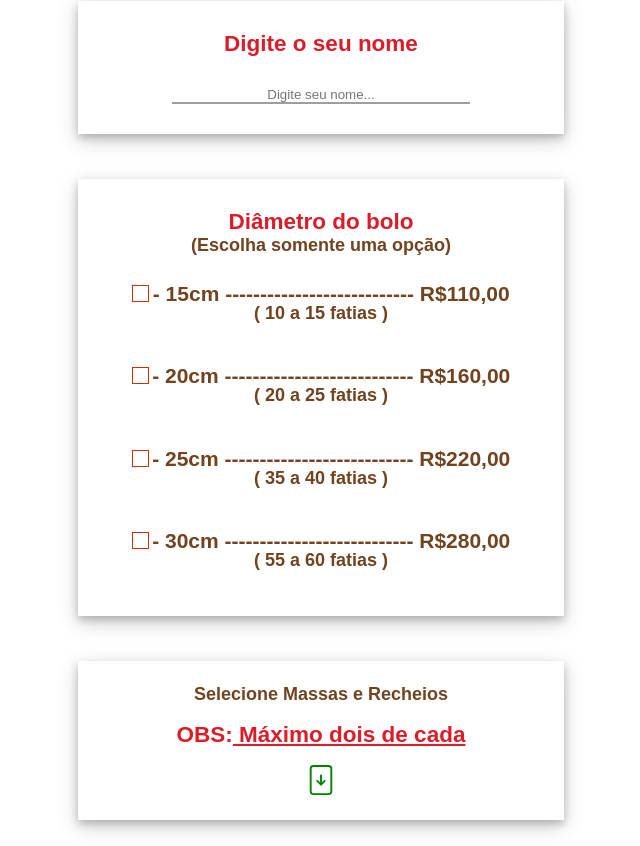
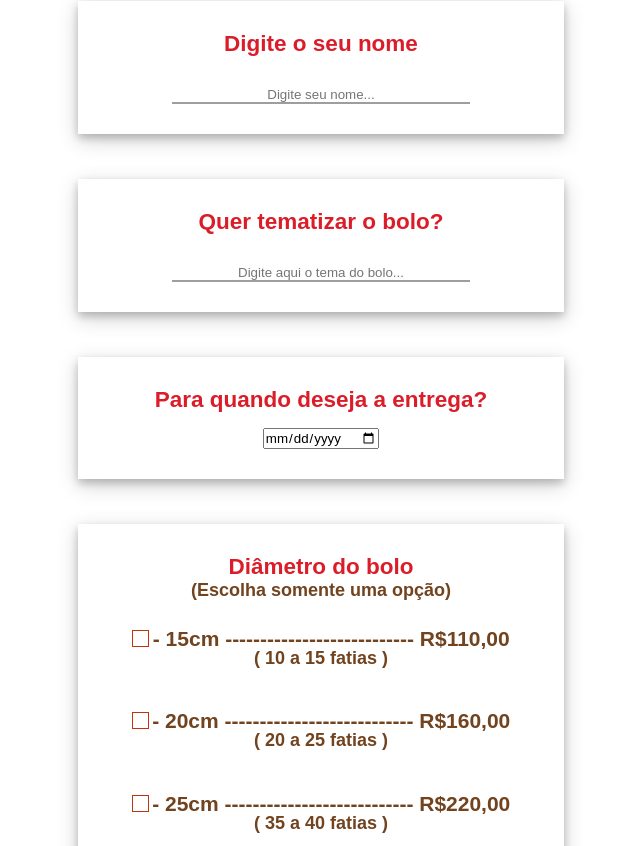
Before and after one commit to Ricardo-1991/jeisle-cakes-form, a React (Vite) app: page / in a window 1280 px wide. Shown: the part 614-1460 px from the top of the page, without its empty margins (319-959 px from the left). Built offline with nearby package versions, Linux system fonts and the light colour scheme.

Commit message:
adicionando feature de previsão de entrega do bolo e se o bolo é tematizado ou não.

```diff
--- a/src/components/Form/ComponentForm.jsx
+++ b/src/components/Form/ComponentForm.jsx
@@ -74,16 +74,21 @@ const aditionalFilling = {
 
 export function ComponentForm() {
   const inputName = useRef(false)
+  const inputDate = useRef(false)
   const inputDiameter = useRef(false)
   const inputBatter = useRef(false)
   const inputFilling = useRef(false)
 
   const [name, setName] = useState('')
+  const [theme, setTheme] = useState('')
+
+  const [dateForeCast, setDateForecast] = useState(null)
+  const formatedDateForeCast = new Intl.DateTimeFormat('pt-BR').format(
+    new Date(dateForeCast)
+  )
 
   const [diameterState, setDiameter] = useState(null)
-
   const [batterState, setBatterState] = useState([null, null])
-
   const [filling, setFilling] = useState([])
   const [addFilling, setAddFilling] = useState([])
 
@@ -97,6 +102,10 @@ export function ComponentForm() {
     if (name == '') {
       alert('Digite o seu nome antes de prosseguir.')
       inputDiameter.current.focus()
+      return false
+    } else if (dateForeCast == null) {
+      alert('Selecione uma data que deseja para a entrega do bolo.')
+      inputDate.current.focus()
       return false
     } else if (diameterState == null) {
       alert('Selecione pelo menos um diâmetro de bolo.')
@@ -195,7 +204,7 @@ export function ComponentForm() {
       </div>
       <form>
         <div className="form-container">
-          <section className="form-section-name">
+          <section className="form-section-input-text">
             <h2>Digite o seu nome</h2>
             <div className="container-label">
               <label>
@@ -205,6 +214,34 @@ export function ComponentForm() {
                   onChange={evt => setName(evt.target.value)}
                   placeholder="Digite seu nome..."
                   ref={inputName}
+                />
+              </label>
+            </div>
+          </section>
+
+          <section className="form-section-input-text">
+            <h2>Quer tematizar o bolo?</h2>
+            <div className="container-label">
+              <label>
+                <input
+                  type="text"
+                  name="theme"
+                  onChange={evt => setTheme(evt.target.value)}
+                  placeholder="Digite aqui o tema do bolo..."
+                />
+              </label>
+            </div>
+          </section>
+
+          <section className="form-section-input-date">
+            <h2>Para quando deseja a entrega?</h2>
+            <div className="container-label">
+              <label>
+                <input
+                  type="date"
+                  name="date"
+                  ref={inputDate}
+                  onChange={evt => setDateForecast(evt.target.value)}
                 />
               </label>
             </div>
@@ -680,6 +717,8 @@ export function ComponentForm() {
               filling,
               addFilling,
               name,
+              theme,
+              formatedDateForeCast,
               aditionalFilling,
               cakeSize,
               priceGlitter,
--- a/src/components/Form/FormStyle.css
+++ b/src/components/Form/FormStyle.css
@@ -62,15 +62,24 @@ p {
   padding: 2rem;
 }
 
-.form-section-name {
+.form-section-input-text {
   display: grid;
   width: 100%;
   box-shadow: 0 4px 8px 0 rgba(0, 0, 0, 0.2), 0 6px 20px 0 rgba(0, 0, 0, 0.19);
   padding: 2rem;
-
 }
 
-.form-section-name input {
+.form-section-input-date {
+  width: 100%;
+  box-shadow: 0 4px 8px 0 rgba(0, 0, 0, 0.2), 0 6px 20px 0 rgba(0, 0, 0, 0.19);
+  padding: 2rem;
+}
+
+.form-section-input-date input {
+  margin-top: 1rem;
+}
+
+.form-section-input-text input {
   width: 70%;
   margin-top: 2rem;
   border: 0;
--- a/src/components/ResumeModal/ResumeModal.jsx
+++ b/src/components/ResumeModal/ResumeModal.jsx
@@ -11,6 +11,7 @@ export function ResumeModal({ isOpen, onRequestClose, states }) {
   }, 0)
 
   const date = new Date()
+  const formatedDate = new Intl.DateTimeFormat('pt-BR').format(new Date(date))
   const orderHour = {
     hour: date.getHours(),
     minutes: date.getMinutes(),
@@ -32,9 +33,7 @@ export function ResumeModal({ isOpen, onRequestClose, states }) {
     %0a📄 *RESUMO DO PEDIDO*
 
     %0a%0a_Nome do cliente_: *${states.name}*
-    %0a%0a_Data do pedido_: *${new Intl.DateTimeFormat('pt-BR').format(
-      new Date(date)
-    )}*
+    %0a%0a_Data do pedido_: *${formatedDate}*
     %0a%0a_Horário do pedido_: *${
       date.getHours() < 10 ? `0${date.getHours()}` : `${date.getHours()}`
     }:${
@@ -99,8 +98,9 @@ export function ResumeModal({ isOpen, onRequestClose, states }) {
           }).format(valueAddFillings)}*`
         : ''
     }
-
-    %0a%0a%0a_Valor total do bolo_: *${states.total}*`
+    %0a______________________________
+    %0a_Data prevista para entrega_: *${states.formatedDateForeCast}*
+    %0a%0a_Valor total do bolo_: *${states.total}*`
   }
 
   return (
@@ -121,9 +121,10 @@ export function ResumeModal({ isOpen, onRequestClose, states }) {
         <h1>RESUMO DO PEDIDO:</h1>
         <br />
         <h3>Nome do cliente: {states.name} </h3>
+        {states.theme && <h3>Tema do bolo: {states.theme}</h3>}
         <h3>
           Data do pedido:
-          {` ${new Intl.DateTimeFormat('pt-BR').format(new Date(date))}`}
+          {` ${formatedDate}`}
         </h3>
         <h3>
           Horário do pedido:
@@ -207,7 +208,8 @@ export function ResumeModal({ isOpen, onRequestClose, states }) {
             </h3>
           </>
         )}
-
+        <hr />
+        <h3>Data prevista para a entrega: {states.formatedDateForeCast}</h3>
         <h3>
           <u>Valor total</u>: {states.total}
         </h3>
```
